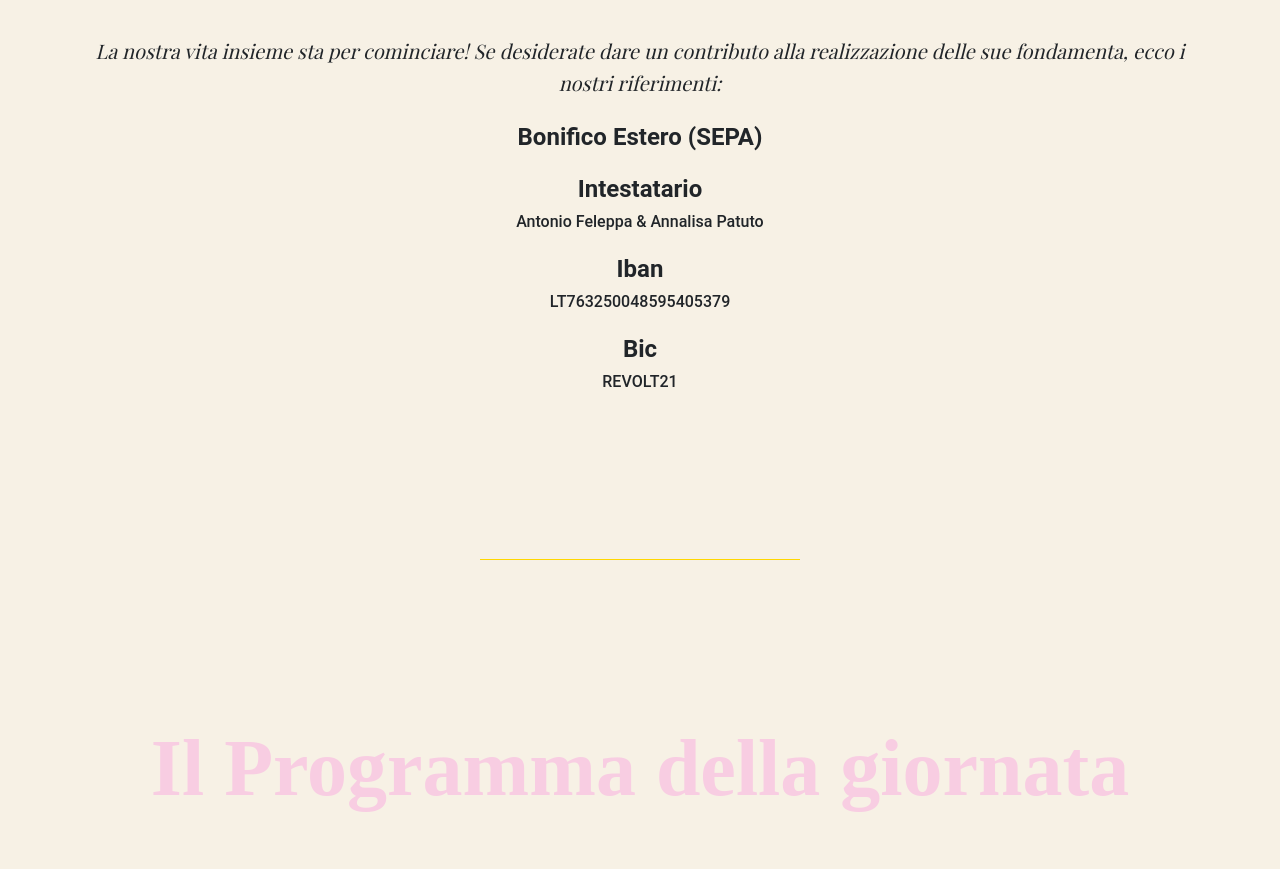
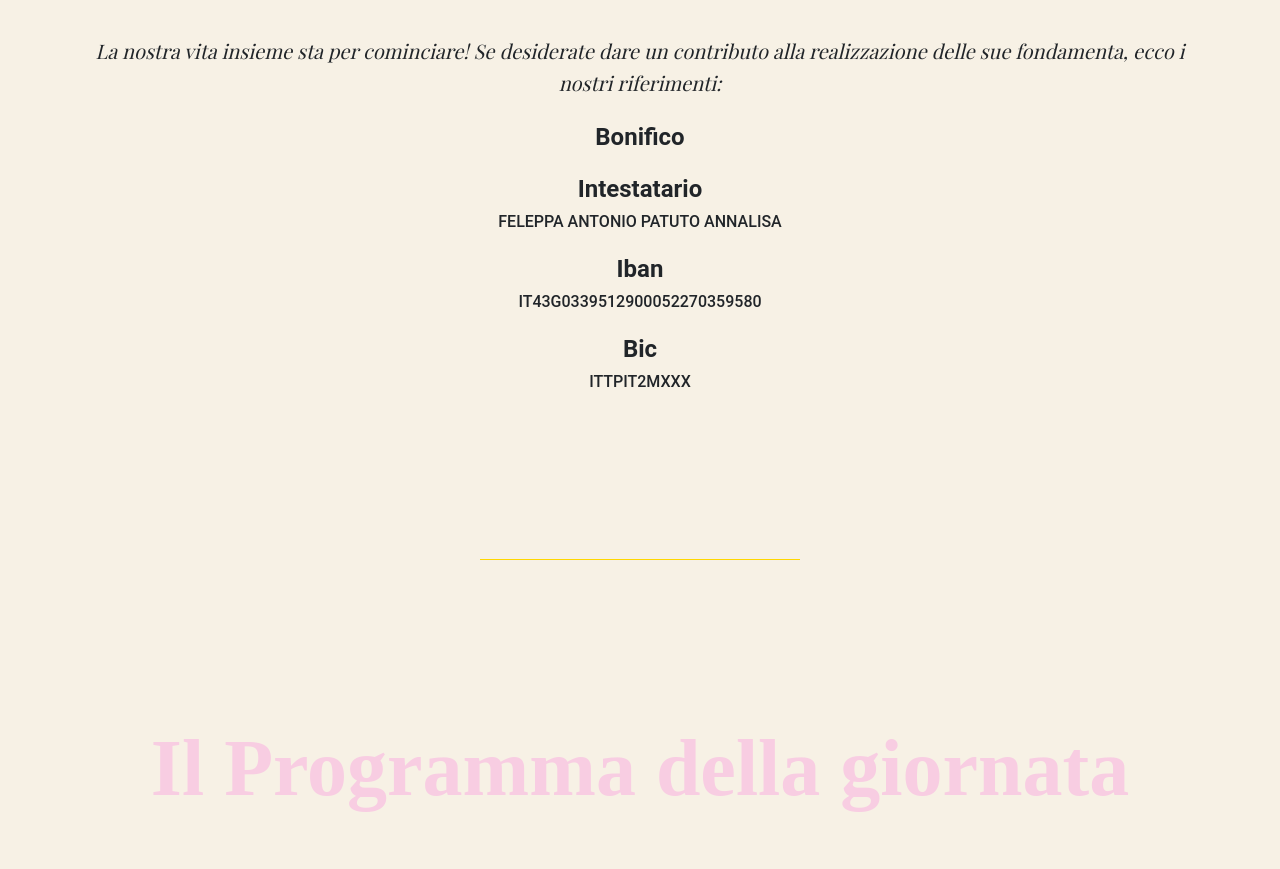
Before and after one commit to aphelpz/antonioeannalisa, a plain HTML site: page index.html in a window 1280 px wide. Shown: the part 5180-6049 px from the top of the page. Drawn offline with nearby package versions, Linux system fonts and the light colour scheme; a web font is replaced by a local one.

Commit message:
Update index.html

```diff
--- a/index.html
+++ b/index.html
@@ -117,16 +117,16 @@
 
       <div class="iban">
          <br>
-         <h4><strong>Bonifico Estero (SEPA)</strong></h4>
+         <h4><strong>Bonifico </strong></h4>
          <br>
          <h4><strong>Intestatario </strong></h4>
-         <h6>Antonio Feleppa & Annalisa Patuto</h6>
+         <h6>FELEPPA ANTONIO PATUTO ANNALISA</h6>
          <br>
          <h4><strong>Iban </strong></h4>
-         <h6>LT763250048595405379</h6>
+         <h6>IT43G0339512900052270359580</h6>
          <br>
          <h4><strong>Bic </strong></h4>
-         <h6>REVOLT21</h6>
+         <h6>ITTPIT2MXXX</h6>
 
       </div>
       </section>
```
